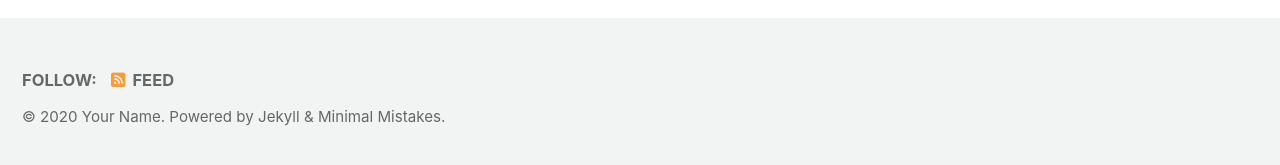
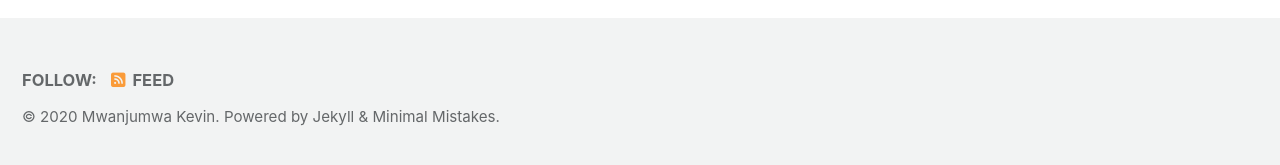
Before and after one commit to sofblocks/sofblocks.github.io, a Jekyll site: the page built from index.html, in a window 1280 px wide and 900 px high, scrolled down 222 px. Shown: the part 727-892 px from the top of the window. Built offline with Jekyll 4.4.1, drawn with Linux system fonts in a browser that asks for light colours; cached includes are drawn as plain includes; nearby versions of some CDN libraries; the list of posts is cut into pages by our own code.

Commit message:
Update _config.yml

```diff
--- a/_config.yml
+++ b/_config.yml
@@ -16,11 +16,11 @@ minimal_mistakes_skin    : "default" # "air", "aqua", "contrast", "dark", "dirt"
 
 # Site Settings
 locale                   : "en-US"
-title                    : "Site Title"
+title                    : "Sofblocks"
 title_separator          : "-"
 subtitle                 : # site tagline that appears below site title in masthead
-name                     : "Your Name"
-description              : "An amazing website."
+name                     : "Mwanjumwa Kevin"
+description              : "Penetration Test Blog."
 url                      : # the base hostname & protocol for your site e.g. "https://mmistakes.github.io"
 baseurl                  : # the subpath of your site, e.g. "/blog"
 repository               : # GitHub username/repo-name e.g. "mmistakes/minimal-mistakes"
```
